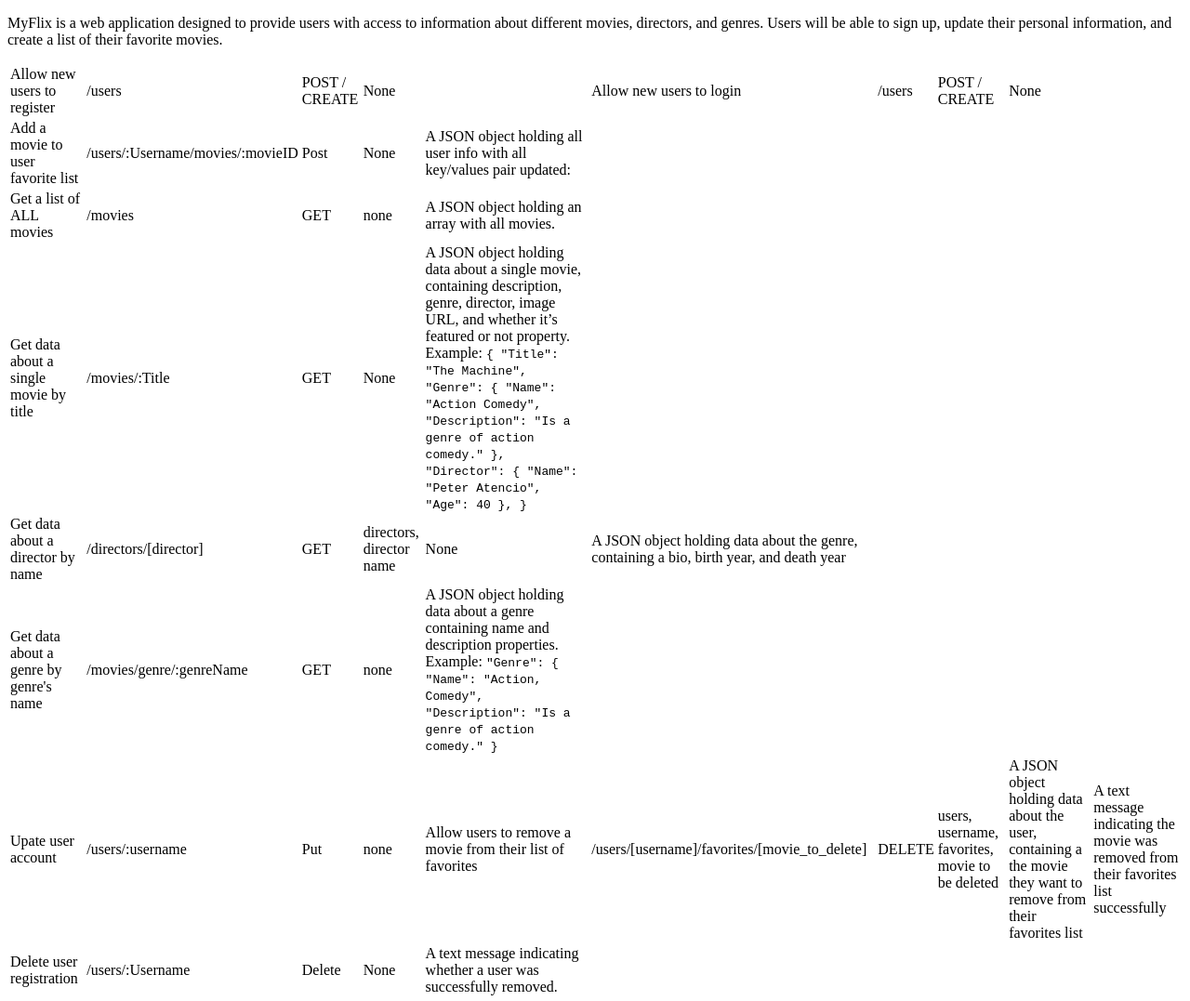
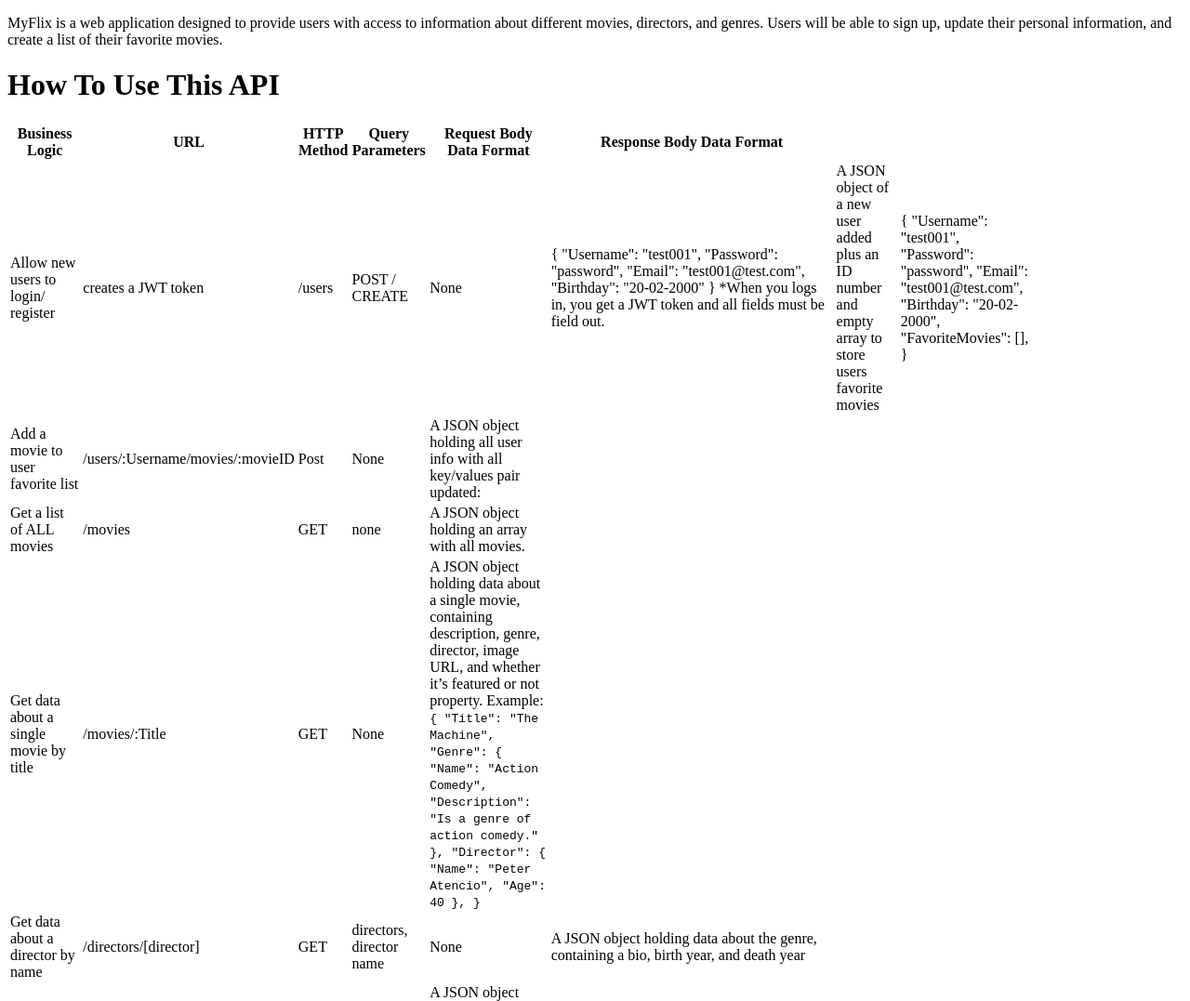
Before and after one commit to ossyogwua/movie-api, a website: page public/documentation.html in a window 1280 px wide. Shown: the top 1077 px of the page at 93% size. Drawn offline with Linux system fonts and the light colour scheme.

Commit message:
final cleaning up

```diff
--- a/package.json
+++ b/package.json
@@ -8,7 +8,6 @@
     "start": "node server.js",
     "dev": "nodemon server.js"
   },
-
   "keywords": [],
   "author": "",
   "license": "ISC",
@@ -16,6 +15,7 @@
     "bcrypt": "^5.1.1",
     "body-parser": "^1.20.2",
     "cors": "^2.8.5",
+    "dotenv": "^16.3.1",
     "express": "^4.18.2",
     "express-validator": "^7.0.1",
     "jsonwebtoken": "^9.0.2",
--- a/public/documentation.html
+++ b/public/documentation.html
@@ -11,30 +11,54 @@
         personal information, and create a list of their favorite movies.
         </p>
 
+        <h1>How To Use This API</h1>
+        <table>
+            <thead>
+                <tr>
+                    <th>Business Logic</th>
+                    <th>URL</th>
+                    <th>HTTP Method</th>
+                    <th>Query Parameters</th>
+                    <th>Request Body Data Format</th>
+                    <th>Response Body Data Format</th>
+                </tr>
+            </thead>
 
-    <table>
 
 
 
 
     <tbody>
 
-                    <td>Allow new users to register</td>
+                    <td>Allow new users to login/ register</td>
+                    <td>creates a JWT token</td>
                     <td>/users</td>
                     <td>POST / CREATE</td>
                     <td>None</td>
                     <td>
+                        {
+                            "Username": "test001",
+                            "Password": "password",
+                            "Email": "test001@test.com",
+                            "Birthday": "20-02-2000"
 
+                        }
+                        *When you logs in, you get a JWT token and all fields must be field out. </td>
+				<td>A JSON object of a new user added plus an ID number and empty array to store users favorite movies
+                    </td>
+                    <td>
+                        {
+                            "Username": "test001",
+                            "Password": "password",
+                            "Email": "test001@test.com",
+                            "Birthday": "20-02-2000",
+                            "FavoriteMovies": [],
+
+                        }
                     </td>
 
-                    <td>Allow new users to login</td>
-                    <td>/users</td>
-                    <td>POST / CREATE</td>
-                    <td>None</td>
-                    <td>
-
+                     <td>
                     </td>
-
                         <tr>
                             <td>Add a movie to user favorite list</td>
                             <td>/users/:Username/movies/:movieID</td>
--- a/server.js
+++ b/server.js
@@ -1,3 +1,4 @@
+import "dotenv/config";
 const express = require("express");
 const morgan = require("morgan");
 const fs = require("fs");
```
Also changed, not shown: routes/users.js (added), 2 other files.
